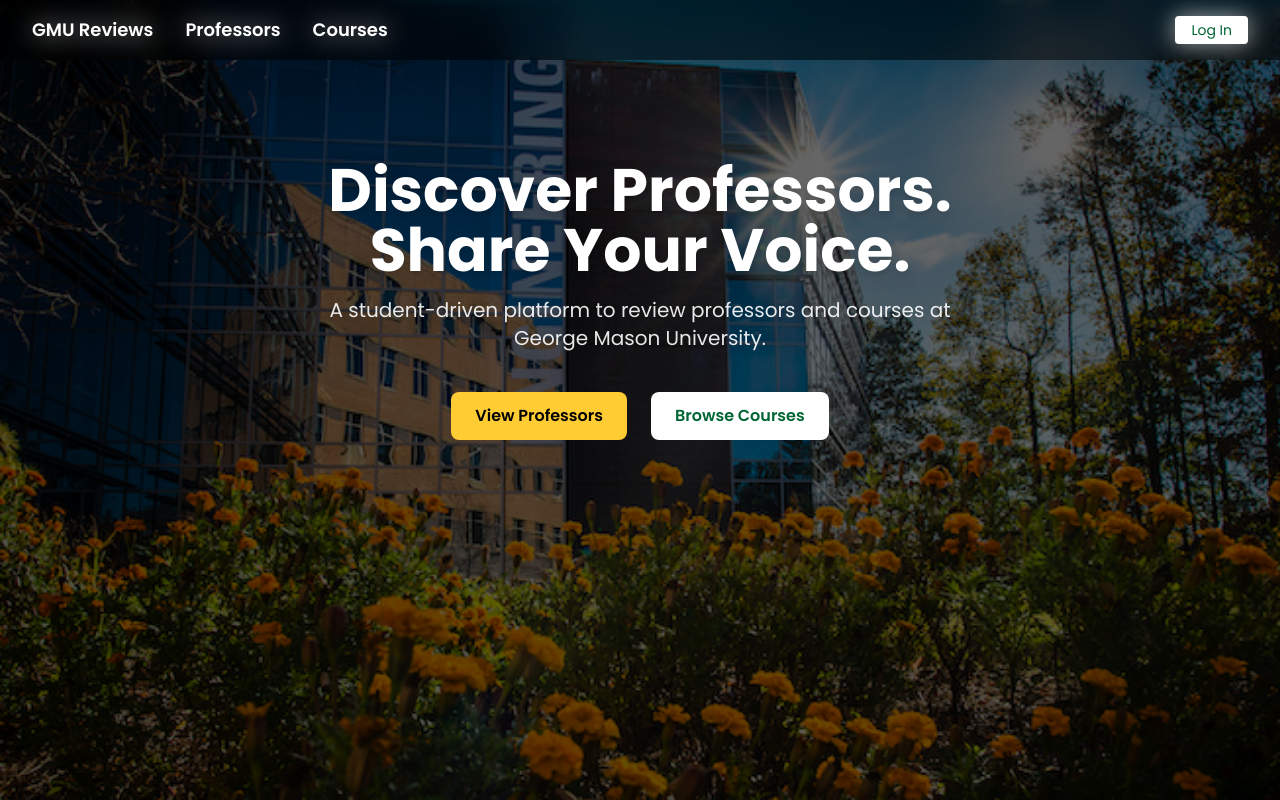
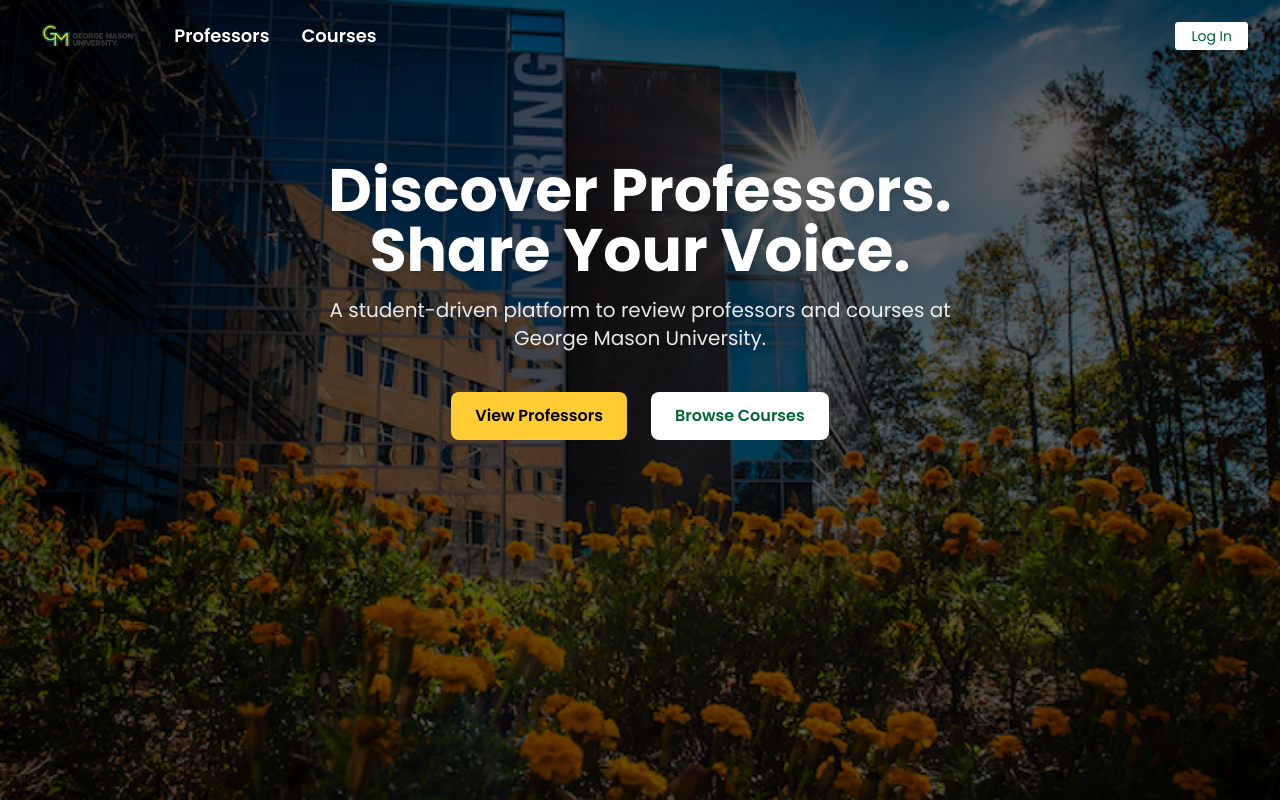
Before and after one commit to VisheshSaluja/Mason-Critique, a React (Create React App) app in the folder gmu-prof-review/: page / in a window 1280 px wide. Built offline with nearby package versions, Linux system fonts and the light colour scheme.

Commit message:
Redesigned homepage with framer motion, transparent navbar, and Mason branding

```diff
--- a/gmu-prof-review/src/components/navbar.jsx
+++ b/gmu-prof-review/src/components/navbar.jsx
@@ -49,13 +49,17 @@
 
   return (
     <motion.nav
-      className="absolute top-0 left-0 w-full px-8 py-4 flex justify-between items-center bg-black/30 backdrop-blur-md text-white z-50"
-      initial={{ y: -50, opacity: 0 }}
-      animate={{ y: 0, opacity: 1 }}
-      transition={{ duration: 0.8 }}
-    >
+  className="absolute top-0 left-0 w-full px-8 py-4 flex justify-between items-center bg-transparent z-50"
+  initial={{ y: -50, opacity: 0 }}
+  animate={{ y: 0, opacity: 1 }}
+  transition={{ duration: 0.8 }}
+>
+
       <div className="flex items-center gap-8 text-lg font-semibold">
-        <a href="/" className="text-white hover:text-[#FFCC33] transition">GMU Reviews</a>
+      <a href="/">
+  <img src="/logo.webp" alt="GMU Logo" className="h-10" />
+</a>
+
         <a href="/professors" className="hover:text-[#FFCC33] transition">Professors</a>
         <a href="/courses" className="hover:text-[#FFCC33] transition">Courses</a>
       </div>
--- a/gmu-prof-review/src/index.css
+++ b/gmu-prof-review/src/index.css
@@ -2,6 +2,10 @@
 @tailwind components;
 @tailwind utilities;
 
-body {
-    font-family: 'Poppins', sans-serif;
+@import url('https://fonts.googleapis.com/css2?family=Poppins:wght@400;600;700&display=swap');
+
+@layer base {
+    html {
+      font-family: 'Poppins', sans-serif;
+    }
   }
--- a/gmu-prof-review/tailwind.config.js
+++ b/gmu-prof-review/tailwind.config.js
@@ -8,3 +8,15 @@
   },
   plugins: [],
 }
+
+module.exports = {
+  content: ["./src/**/*.{js,jsx,ts,tsx}"],
+  theme: {
+    extend: {
+      fontFamily: {
+        poppins: ["Poppins", "sans-serif"],
+      },
+    },
+  },
+  plugins: [],
+};
```
Also changed, not shown: gmu-prof-review/src/pages/Home.jsx (+0 -33 lines), gmu-prof-review/public/logo.webp (added).
